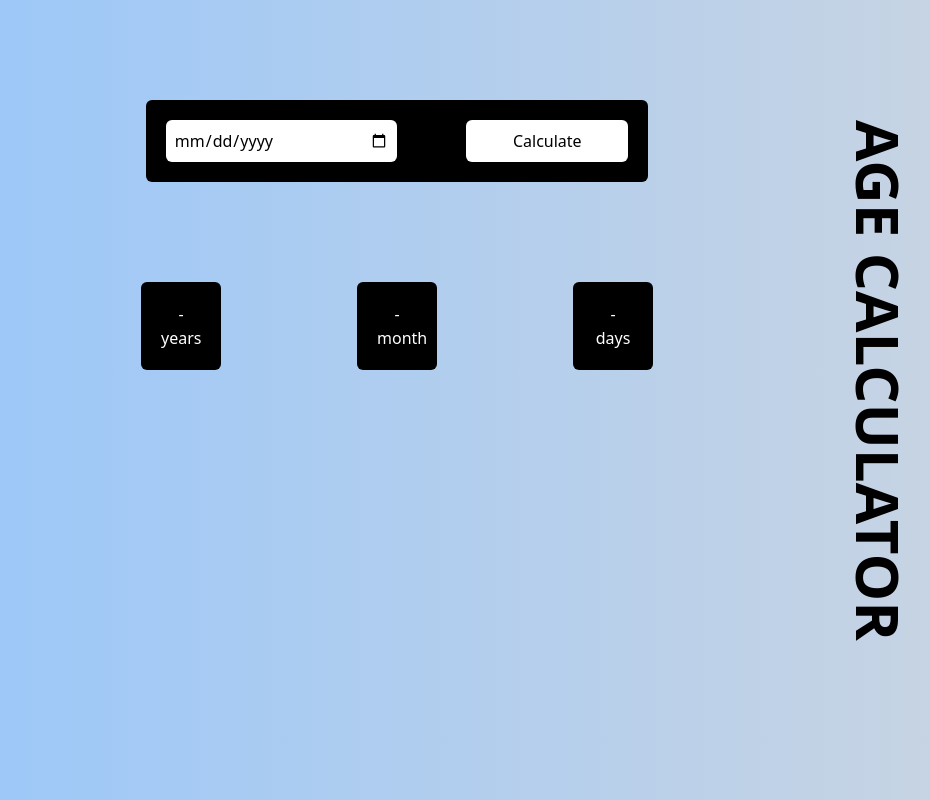
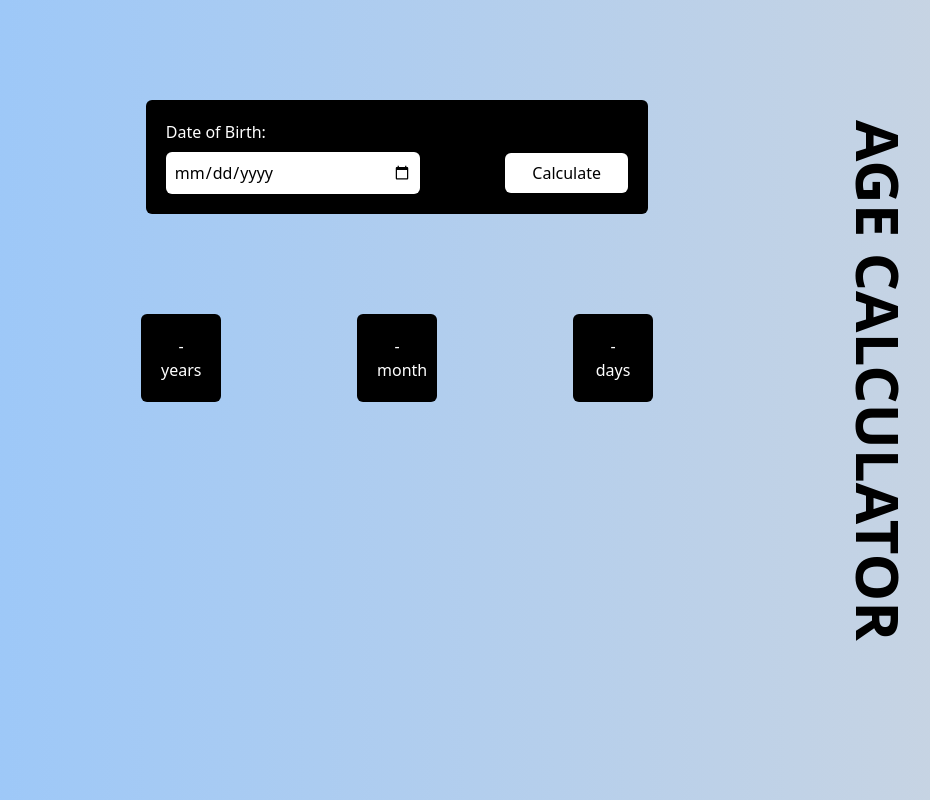
Before and after one commit to Sainkee/age-calculator, a plain HTML site: page index.html in a window 1280 px wide. Shown: the whole page, without its empty margins (243-1173 px from the left). Drawn offline with Linux system fonts and the light colour scheme.

Commit message:
legend set

```diff
--- a/index.html
+++ b/index.html
@@ -13,10 +13,22 @@
     <div>
       <div class="flex items-center justify-center my-[100px] mx-3">
         <div
-          class="flex bg-black p-5 md:w-[40%] w-full justify-between rounded-md"
+          class="flex bg-black p-5 md:w-[40%] w-full justify-between rounded-md items-baseline"
         >
-          <input class="p-2 rounded-md w-[50%]" type="date" name="" id="date" />
-          <button class="p-2 rounded-md bg-white w-[35%]">Calculate</button>
+          <fieldset class="w-full">
+            <legend class="text-white mb-2">Date of Birth:</legend>
+            <input
+              class="p-2 rounded-md w-[75%]"
+              type="date"
+              name="dob"
+              id="date"
+              placeholder="YYYY-MM-DD"
+            />
+          </fieldset>
+
+          <button class="p-2 h-[40px] rounded-md bg-white w-[35%]">
+            Calculate
+          </button>
         </div>
       </div>
       <div class="flex justify-between mt-4 w-[95%] md:w-[40%] m-auto">
```
Also changed, not shown: output.css.
